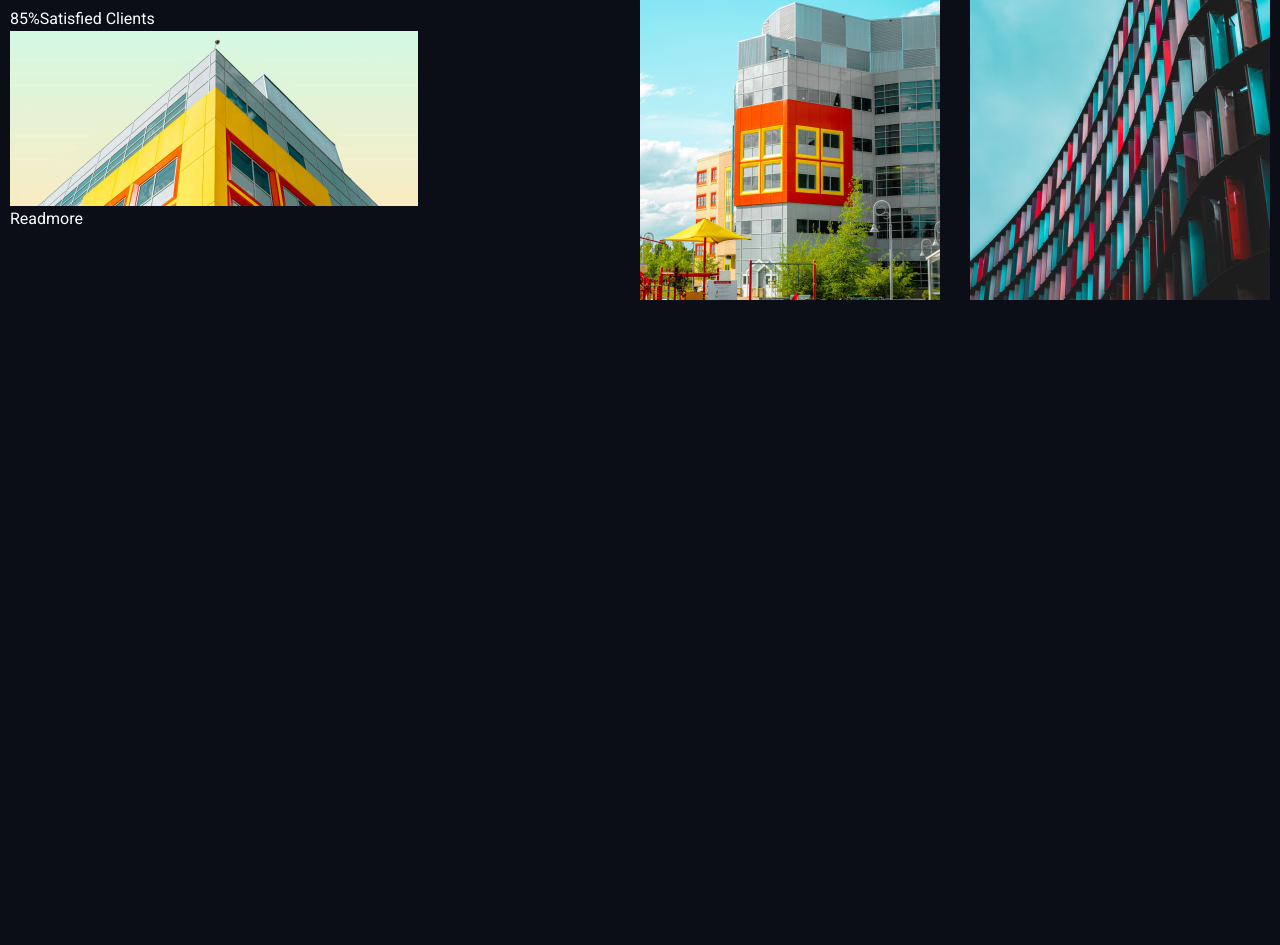
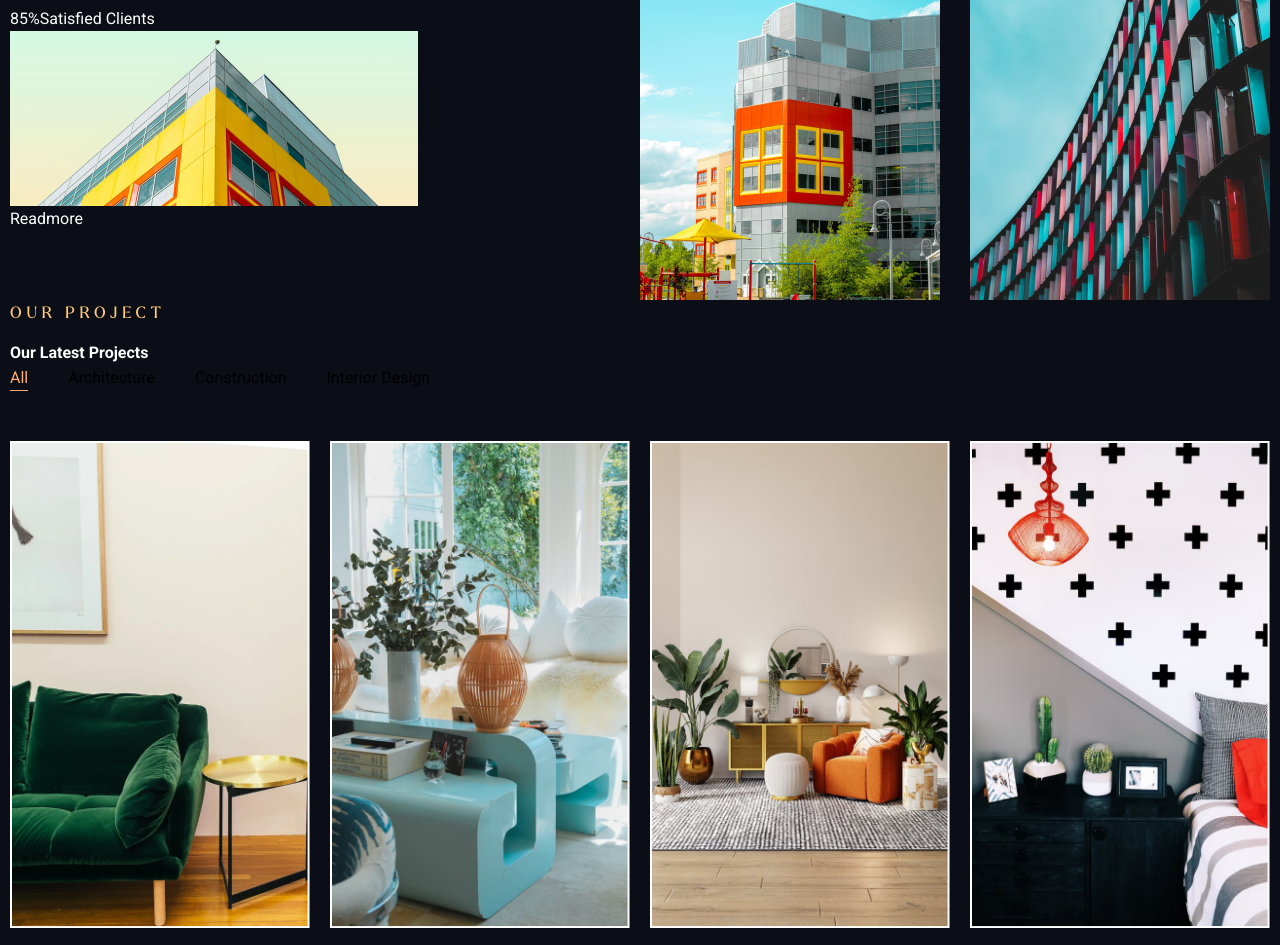
Before and after one commit to progdidi/RMC, a website: page app/index.html in a window 1280 px wide. Shown: the part 1961-2906 px from the top of the page. Before the commit the page ends 2261 px from the top, so only its background shows below. Drawn offline with Linux system fonts and the light colour scheme.

Commit message:
feat: add projects section

```diff
--- a/app/index.html
+++ b/app/index.html
@@ -102,6 +102,39 @@
         </div>
     </section>
 
+    <section class="projects">
+        <div class="container">
+            <div class="projects__top">
+                <h4 class="section__subtitle projects__subtitle">OUR PROJECT</h4>
+                <h3 class="section__title projects__title">Our Latest Projects</h3>
+                <div class="projects__menu">
+                    <button class="projects__btn active">
+                        All
+                    </button>
+                    <button class="projects__btn">
+                        Architecture
+                    </button>
+                    <button class="projects__btn">
+                        Construction
+                    </button>
+                    <button class="projects__btn">
+                        Interior Design
+                    </button>
+                </div>
+            </div>
+            <div class="projects__inner">
+                <div class="projects__item"><a href="" class="projects__item-link"><img src="images/projects/project1.png" alt="" class="projects__item-img"></a></div>
+                <div class="projects__item"><a href="" class="projects__item-link"><img src="images/projects/project2.png" alt="" class="projects__item-img"></a></div>
+                <div class="projects__item"><a href="" class="projects__item-link"><img src="images/projects/project3.png" alt="" class="projects__item-img"></a></div>
+                <div class="projects__item"><a href="" class="projects__item-link"><img src="images/projects/project4.png" alt="" class="projects__item-img"></a></div>
+                <div class="projects__item"><a href="" class="projects__item-link"><img src="images/projects/project5.png" alt="" class="projects__item-img"></a></div>
+                <div class="projects__item"><a href="" class="projects__item-link"><img src="images/projects/project6.png" alt="" class="projects__item-img"></a></div>
+                <div class="projects__item"><a href="" class="projects__item-link"><img src="images/projects/project7.png" alt="" class="projects__item-img"></a></div>
+                <div class="projects__item"><a href="" class="projects__item-link"><img src="images/projects/project8.png" alt="" class="projects__item-img"></a></div>
+            </div>
+        </div>
+    </section>
+
     <script src="js/main.min.js"></script>
 </body>
 </html>
--- a/app/scss/_global.scss
+++ b/app/scss/_global.scss
@@ -45,6 +45,7 @@ a{
 button{
     cursor: pointer;
     background-color: transparent;
+    border: none;
 }
 
 .container-fluid {
--- /dev/null
+++ b/app/scss/blocks/_projects.scss
@@ -0,0 +1,35 @@
+.projects {
+    &__top {
+        margin-bottom: 50px;
+        .projects__subtitle {
+            margin-bottom: 15px;
+        }
+        .projects__title {
+        }
+        .projects__menu {
+            display: flex;
+            gap: 40px;
+            .projects__btn {
+                border-bottom: 1px solid transparent;
+                &.active {
+                    color: var(--mid-orange-color);;
+                    border-bottom: 1px solid var(--mid-orange-color);
+                }
+            }
+        }
+    }
+
+
+    &__inner {
+        display: grid;
+        grid-template-columns: repeat(4, 1fr);
+        grid-gap: 20px;
+        .projects__item {
+            &-link {
+            }
+            &-img {
+            }
+        }
+    }
+
+}
--- a/app/scss/style.scss
+++ b/app/scss/style.scss
@@ -6,3 +6,4 @@
 @import 'blocks/header';
 @import 'blocks/specialization';
 @import 'blocks/about';
+@import 'blocks/projects';
```
Also changed, not shown: app/css/style.min.css.
